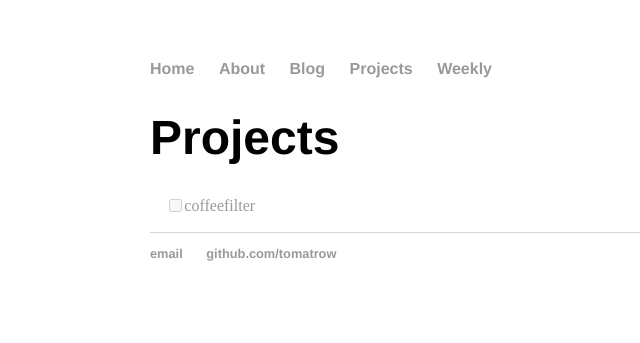
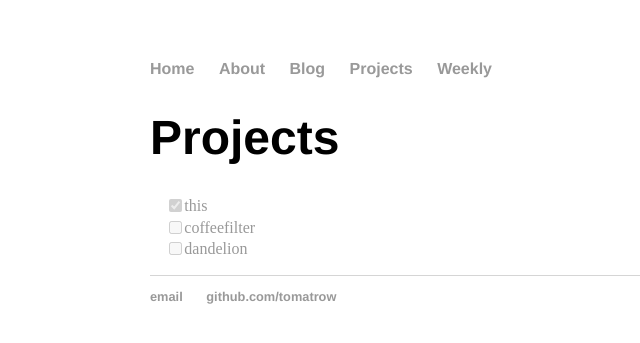
Before and after one commit to tomatrow/tomatrow.github.io, a Jekyll site: the page built from projects.md, in a window 1280 px wide. Shown: the top 343 px of the page, without its empty margins (42-682 px from the left). Built offline with Jekyll 4.4.1, drawn with Linux system fonts in a browser that asks for light colours.

Commit message:
Added dadelion and this site as projexts.

```diff
--- a/projects.md
+++ b/projects.md
@@ -6,4 +6,6 @@ category: main
 
 # {{ page.title }}
 
+- [x] [this](https://tomatrow.github.io)
 - [ ] [coffeefilter](https://coffeefilter.online)
+- [ ] [dandelion](https://github.com/tomatrow/Dandelion)
```
